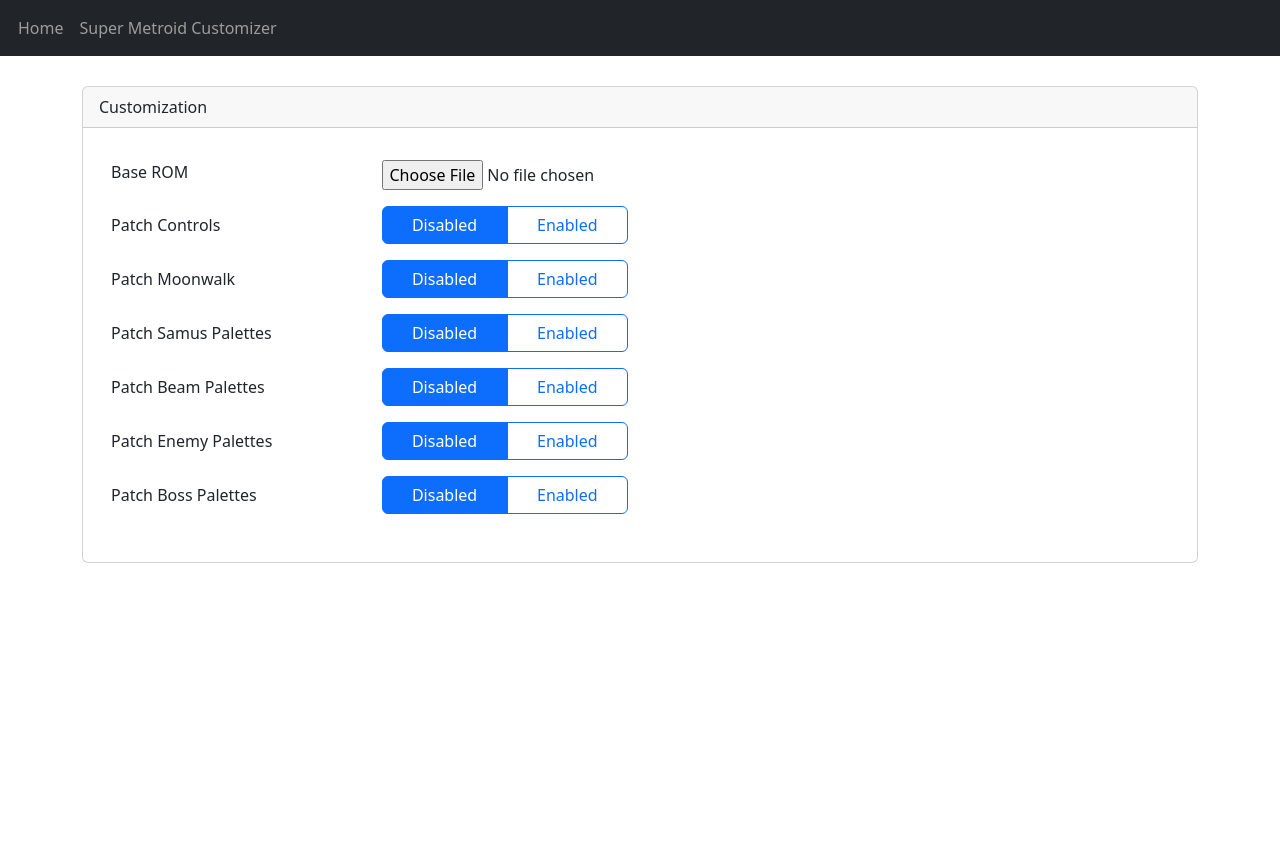
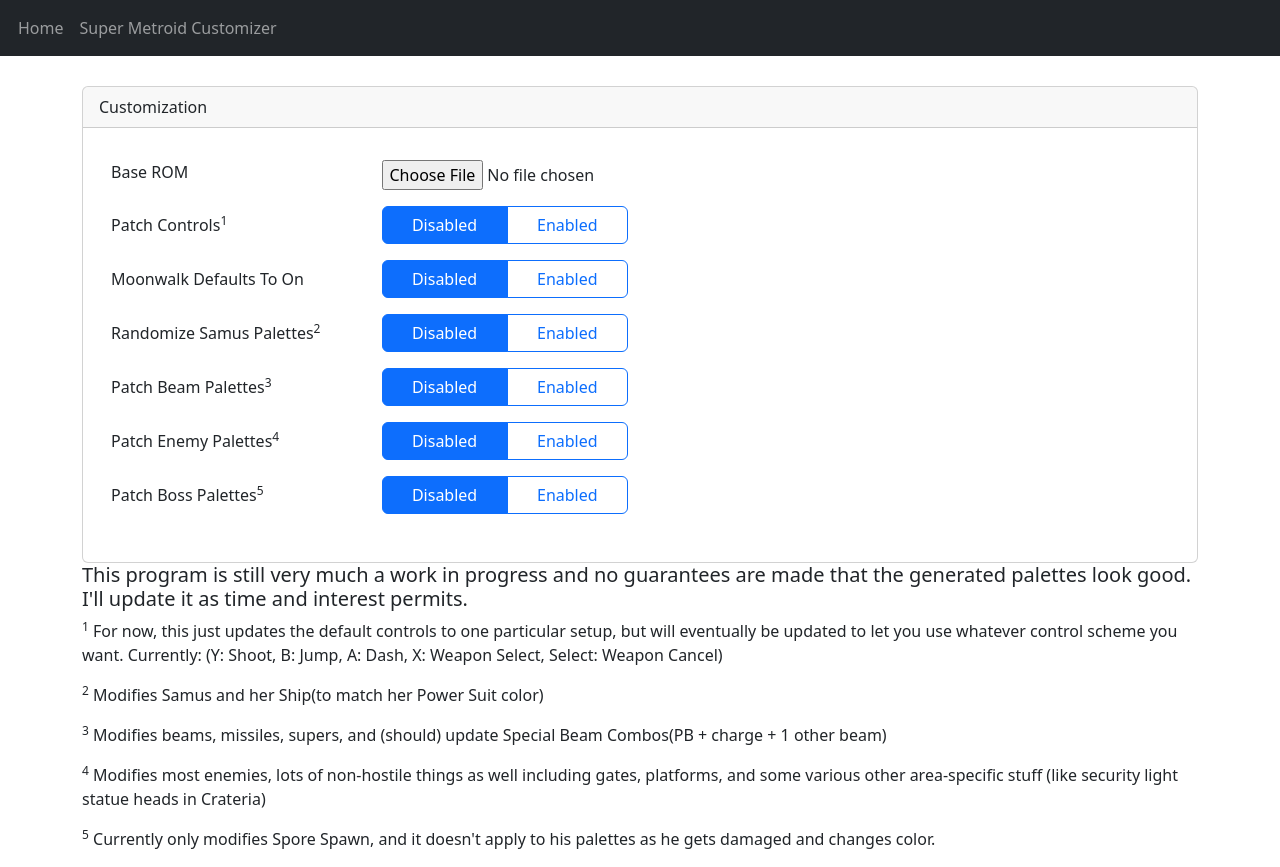
Before and after one commit to dicene/dicene.github.io, a plain HTML site: page romPatcher.html in a window 1280 px wide. Before the commit the page ends 800 px from the top, so only its background shows below. Drawn offline with nearby package versions, Linux system fonts and the light colour scheme.

Commit message:
Added lots of extra info

```diff
--- a/romPatcher.html
+++ b/romPatcher.html
@@ -50,43 +50,43 @@
                         <li class="list-group-item" id="validateRomStatus">Validating rom...</li>
                     </ul>
                     <div class="form-group row my-3">
-                            <label class="col-sm-3 col-form-label" for="preset">Patch Controls</label>
+                        <label class="col-sm-3 col-form-label" for="preset">Patch Controls<sup>1</sup></label>
                         <div class="col-sm-3 btn-group" role="group">
-                                <input type="radio" class="btn-check my-2" name="patchControls"
-                                    id="patchControlsDisabled" value="Disabled" autocomplete="off" checked="">
+                            <input type="radio" class="btn-check my-2" name="patchControls" id="patchControlsDisabled"
+                                value="Disabled" autocomplete="off" checked="">
                             <label class="btn btn-outline-primary" for="patchControlsDisabled">Disabled</label>
 
-                                <input type="radio" class="btn-check my-2" name="patchControls"
-                                    id="patchControlsEnabled" value="Enabled" autocomplete="off">
+                            <input type="radio" class="btn-check my-2" name="patchControls" id="patchControlsEnabled"
+                                value="Enabled" autocomplete="off">
                             <label class="btn btn-outline-primary" for="patchControlsEnabled">Enabled</label>
                         </div>
                     </div>
                     <div class="form-group row my-3">
-                            <label class="col-sm-3 col-form-label" for="preset">Patch Moonwalk</label>
+                        <label class="col-sm-3 col-form-label" for="preset">Moonwalk Defaults To On</label>
                         <div class="col-sm-3 btn-group" role="group">
-                                <input type="radio" class="btn-check my-2" name="patchMoonwalk"
-                                    id="patchMoonwalkDisabled" value="Disabled" autocomplete="off" checked="">
+                            <input type="radio" class="btn-check my-2" name="patchMoonwalk" id="patchMoonwalkDisabled"
+                                value="Disabled" autocomplete="off" checked="">
                             <label class="btn btn-outline-primary" for="patchMoonwalkDisabled">Disabled</label>
 
-                                <input type="radio" class="btn-check my-2" name="patchMoonwalk"
-                                    id="patchMoonwalkEnabled" value="Enabled" autocomplete="off">
+                            <input type="radio" class="btn-check my-2" name="patchMoonwalk" id="patchMoonwalkEnabled"
+                                value="Enabled" autocomplete="off">
                             <label class="btn btn-outline-primary" for="patchMoonwalkEnabled">Enabled</label>
                         </div>
                     </div>
                     <div class="form-group row my-3 d-none">
                         <label class="col-sm-3 col-form-label" for="preset">Patch Palettes</label>
                         <div class="col-sm-3 btn-group" role="group">
-                                <input type="radio" class="btn-check my-2" name="patchPalettes"
-                                    id="patchPalettesDisabled" value="Disabled" autocomplete="off" checked="">
+                            <input type="radio" class="btn-check my-2" name="patchPalettes" id="patchPalettesDisabled"
+                                value="Disabled" autocomplete="off" checked="">
                             <label class="btn btn-outline-primary" for="patchPalettesDisabled">Disabled</label>
 
-                                <input type="radio" class="btn-check my-2" name="patchPalettes"
-                                    id="patchPalettesEnabled" value="Enabled" autocomplete="off">
+                            <input type="radio" class="btn-check my-2" name="patchPalettes" id="patchPalettesEnabled"
+                                value="Enabled" autocomplete="off">
                             <label class="btn btn-outline-primary" for="patchPalettesEnabled">Enabled</label>
                         </div>
                     </div>
                     <div class="form-group row my-3">
-                            <label class="col-sm-3 col-form-label" for="preset">Patch Samus Palettes</label>
+                        <label class="col-sm-3 col-form-label" for="preset">Randomize Samus Palettes<sup>2</sup></label>
                         <div class="col-sm-3 btn-group" role="group">
                             <input type="radio" class="btn-check my-2" name="patchSamusPalettes"
                                 id="patchSamusPalettesDisabled" value="Disabled" autocomplete="off" checked="">
@@ -98,7 +98,8 @@
                         </div>
                     </div>
                     <div class="form-group row my-3">
-                            <label class="col-sm-3 col-form-label" for="preset">Patch Beam Palettes</label>
+                        <label class="col-sm-3 col-form-label" for="preset">Patch Beam Palettes<sup>3</sup></sup3>
+                            </label>
                         <div class="col-sm-3 btn-group" role="group">
                             <input type="radio" class="btn-check my-2" name="patchBeamPalettes"
                                 id="patchBeamPalettesDisabled" value="Disabled" autocomplete="off" checked="">
@@ -110,7 +111,7 @@
                         </div>
                     </div>
                     <div class="form-group row my-3">
-                            <label class="col-sm-3 col-form-label" for="preset">Patch Enemy Palettes</label>
+                        <label class="col-sm-3 col-form-label" for="preset">Patch Enemy Palettes<sup>4</sup></label>
                         <div class="col-sm-3 btn-group" role="group">
                             <input type="radio" class="btn-check my-2" name="patchEnemyPalettes"
                                 id="patchEnemyPalettesDisabled" value="Disabled" autocomplete="off" checked="">
@@ -122,7 +123,7 @@
                         </div>
                     </div>
                     <div class="form-group row my-3">
-                            <label class="col-sm-3 col-form-label" for="preset">Patch Boss Palettes</label>
+                        <label class="col-sm-3 col-form-label" for="preset">Patch Boss Palettes<sup>5</sup></label>
                         <div class="col-sm-3 btn-group" role="group">
                             <input type="radio" class="btn-check my-2" name="patchBossPalettes"
                                 id="patchBossPalettesDisabled" value="Disabled" autocomplete="off" checked="">
@@ -152,11 +153,23 @@
                 </form>
 
             </div>
-
         </div>
         <!-- <div class="alert alert-success">
             <strong>Success!</strong> Bootstrap applied to alert.
         </div> -->
+        <h5>This program is still very much a work in progress and no guarantees are made that the generated palettes
+            look good. I'll update it as time and interest permits.</h4>
+            <p><sup>1</sup> For now, this just updates the default controls to one particular setup, but will eventually
+                be updated to let you use whatever control scheme you want. Currently: (Y: Shoot, B: Jump, A: Dash, X:
+                Weapon Select, Select: Weapon Cancel)</p>
+            <p><sup>2</sup> Modifies Samus and her Ship(to match her Power Suit color)</p>
+            <p><sup>3</sup> Modifies beams, missiles, supers, and (should) update Special Beam Combos(PB + charge + 1
+                other beam)</p>
+            <p><sup>4</sup> Modifies most enemies, lots of non-hostile things as well including gates, platforms, and
+                some various other area-specific stuff (like security light statue heads in Crateria)</p>
+            <p><sup>5</sup> Currently only modifies Spore Spawn, and it doesn't apply to his palettes as he gets damaged
+                and changes color.</p>
+
     </div>
     <script src="./romPatcher.js"></script>
     <iframe id="downloadFrame" style="display:none;"></iframe>
```
Lines whose indentation alone changed are shown as unchanged.
